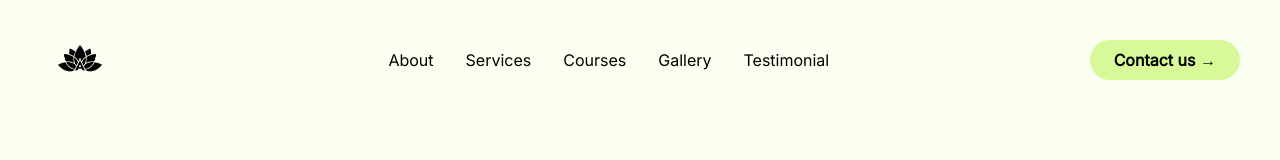
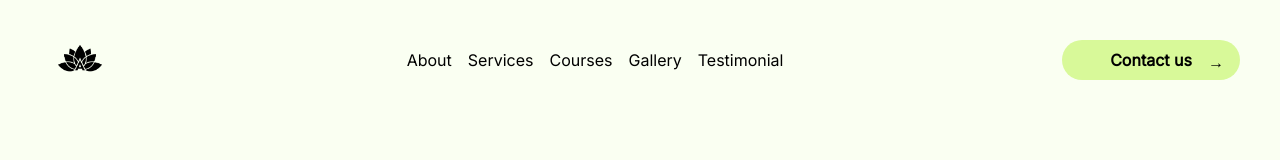
Before and after one commit to krishnnaaaaaaaa/Auraasthetic, a React (Vite) app: page / in a window 1280 px wide. Shown: the top 160 px of the page. Built offline with nearby package versions, Linux system fonts and the light colour scheme.

Commit message:
Navbar completed.

```diff
--- a/package.json
+++ b/package.json
@@ -11,6 +11,7 @@
   },
   "dependencies": {
     "@tailwindcss/vite": "^4.1.11",
+    "framer-motion": "^12.23.12",
     "react": "^18.3.1",
     "react-dom": "^18.3.1",
     "tailwindcss": "^4.1.11"
--- a/src/Components/Navbar.jsx
+++ b/src/Components/Navbar.jsx
@@ -1,12 +1,30 @@
 
 import React, { useState } from 'react';
 import logo from '../assets/logo.png'; // Replace with your logo path
-
+import { motion, AnimatePresence } from "framer-motion";
 const Navbar = () => {
   const [isOpen, setIsOpen] = useState(false);
+  const [hovering, setHovering] = useState(false);
+  const [isHovered, setIsHovered] = useState(false);
+    const [hoveredIndex, setHoveredIndex] = useState(null);
 
+      const [showLeftArrow, setShowLeftArrow] = useState(false);
+
+  const handleMouseEnter = () => {
+    setShowLeftArrow(true);
+  };
+
+  const handleMouseLeave = () => {
+    setShowLeftArrow(false);
+  };
   const toggleMenu = () => setIsOpen(!isOpen);
-
+const labels=[
+  "About",
+ " Services",
+ " Courses",
+ " Gallery",
+  "Testimonial"
+]
   return (
     <>
       <nav className="bg-[#FAFFF2] px-10 py-5 flex justify-between items-center">
@@ -16,20 +34,100 @@ const Navbar = () => {
         </div>
 
         {/* Desktop Menu */}
-        <ul className="hidden md:flex space-x-8 text-black font-medium">
-          <li>About</li>
+        {/* <ul className="hidden md:flex space-x-8 text-black font-medium">
+          <motion.li
+      key={hovering ? "hovered" : "normal"} // key forces re-render
+      onMouseEnter={() => setHovering(true)}
+      onMouseLeave={() => setTimeout(() => setHovering(false), 150)}
+      initial={{ y: 20, opacity: 0 }}
+      animate={{ y: 0, opacity: 1 }}
+      exit={{ y: -20, opacity: 0 }}
+      transition={{ duration: 0.2, ease: "easeInOut" }}
+      className="cursor-pointer text-black"
+    >
+     About
+    </motion.li>
+
           <li>Services</li>
           <li>Courses</li>
           <li>Gallery</li>
           <li>Testimonial</li>
-        </ul>
+        </ul> */}
+
+
+
+          <ul className=" hidden gap-4 sm:flex ">
+      {labels.map((item, index) => (
+        <motion.li
+          key={item}
+          onMouseEnter={() => setHoveredIndex(index)}
+          onMouseLeave={() => setHoveredIndex(null)}
+          initial={false}
+          animate={
+            hoveredIndex === index
+              ? { y: [0, -20, 20, 0], opacity: [1, 0, 0, 1] }
+              : { y: 0, opacity: 1 }
+          }
+          transition={{ duration: 0.9, ease: "easeInOut" }}
+          className="cursor-pointer text-black"
+        >
+          {item}
+        </motion.li>
+      ))}
+    </ul>
 
         {/* Mobile Hamburger */}
-         <button className=" md:hidden mt-4
-          bg-lime-200 px-6 py-2 rounded-full text-black font-semibold hover:scale-105 transition-all">
-            Contact us →
-          </button>
 
+          <button
+      onMouseEnter={() => setIsHovered(true)}
+      onMouseLeave={() => setIsHovered(false)}
+      className="md:hidden mt-4 bg-lime-200 px-6 py-2 rounded-full text-black font-semibold flex items-center gap-2 overflow-hidden relative"
+    >
+      {/* Left White Arrow on Hover */}
+      <span className="relative w-4 h-5 inline-block">
+        <AnimatePresence>
+          {isHovered && (
+            <motion.span
+              key="left-arrow"
+              initial={{ x: -40, opacity: 0 }}
+              animate={{ x: 0, opacity: 1 }}
+              exit={{ opacity: 0 }}
+              transition={{ duration: 0.4 }}
+              className="absolute left-0 text-white"
+            >
+              →
+            </motion.span>
+          )}
+        </AnimatePresence>
+      </span>
+
+      {/* Text with movement */}
+      <motion.span
+        className="relative"
+        animate={{ x: isHovered ? 10 : 0 }}
+        transition={{ duration: 0.4 }}
+      >
+        Contact us
+      </motion.span>
+
+      {/* Right Arrow */}
+      <span className="relative w-4 h-5 inline-block">
+        <AnimatePresence>
+          {!isHovered && (
+            <motion.span
+              key="right-arrow"
+              initial={{ x: 0, opacity: 1 }}
+              animate={{ x: 60, opacity: 0 }}
+              exit={{ opacity: 0 }}
+              transition={{ duration: 0.4 }}
+              className="absolute"
+            >
+              →
+            </motion.span>
+          )}
+        </AnimatePresence>
+      </span>
+    </button>
 
 <div
   className={`md:hidden text-3xl cursor-pointer
@@ -44,26 +142,89 @@ const Navbar = () => {
 
 
         {/* Contact button (always visible on desktop, conditional on mobile) */}
-        <div className="hidden md:block">
 
 
-          <button className="bg-lime-200 px-6 py-2 rounded-full text-black
-          font-semibold hover:scale-105 transition-all">
-            Contact us →
-          </button>
-        </div>
+
+
+
+
+   <div className="hidden md:block">
+      <button
+        onMouseEnter={() => setIsHovered(true)}
+        onMouseLeave={() => setIsHovered(false)}
+        className="relative bg-lime-200 px-6 py-2
+         rounded-full text-black font-semibold flex items-center gap-2 overflow-hidden transition-all"
+      >
+        {/* Left Arrow (enters on hover, white color) */}
+        <span className="relative w-4 h-5 inline-block">
+          <AnimatePresence>
+            {isHovered && (
+              <motion.span
+                key="left-arrow"
+                initial={{ x: -40, opacity: 0 }}
+                animate={{ x: 0, opacity: 1 }}
+                exit={{ opacity: 0 }}
+                transition={{ duration: 0.4 }}
+                className="absolute left-0 text-white"
+              >
+                →
+              </motion.span>
+            )}
+          </AnimatePresence>
+        </span>
+
+        {/* Contact us text that moves slightly on hover */}
+        <motion.span
+          className="relative"
+          animate={{ x: isHovered ? 10 : 0 }}
+          transition={{ duration: 0.4 }}
+        >
+          Contact us
+        </motion.span>
+
+        {/* Right Arrow (moves out on hover) */}
+        <span className="relative w-4 h-5 inline-block">
+          <motion.span
+            key="right-arrow"
+            initial={false}
+            animate={
+              isHovered
+                ? { x: 60, opacity: 0 }
+                : { x: 0, opacity: 1 }
+            }
+            transition={{ duration: 0.4 }}
+            className="absolute"
+          >
+            →
+          </motion.span>
+        </span>
+      </button>
+    </div>
       </nav>
 
       {/* Mobile Menu List */}
       {isOpen && (
         <div className="md:hidden flex flex-col items-center space-y-3 bg-[#FAFFF2] py-4">
-          <ul className="text-black font-medium space-y-2">
-            <li>About</li>
-            <li>Services</li>
-            <li>Courses</li>
-            <li>Gallery</li>
-            <li>Testimonial</li>
-          </ul>
+
+             <ul className="flex gap-4 flex-col gap-y-2">
+      {labels.map((item, index) => (
+        <motion.li
+          key={item}
+          onMouseEnter={() => setHoveredIndex(index)}
+          onMouseLeave={() => setHoveredIndex(null)}
+          initial={false}
+          animate={
+            hoveredIndex === index
+              ? { y: [0, -20, 20, 0], opacity: [1, 0, 0, 1] }
+              : { y: 0, opacity: 1 }
+          }
+          transition={{ duration: 0.5, ease: "easeInOut" }}
+          className="cursor-pointer text-black"
+        >
+          {item}
+        </motion.li>
+      ))}
+    </ul>
 
         </div>
       )}
```
Also changed, not shown: 1 other file (tests, documents, lock files or other folders).
